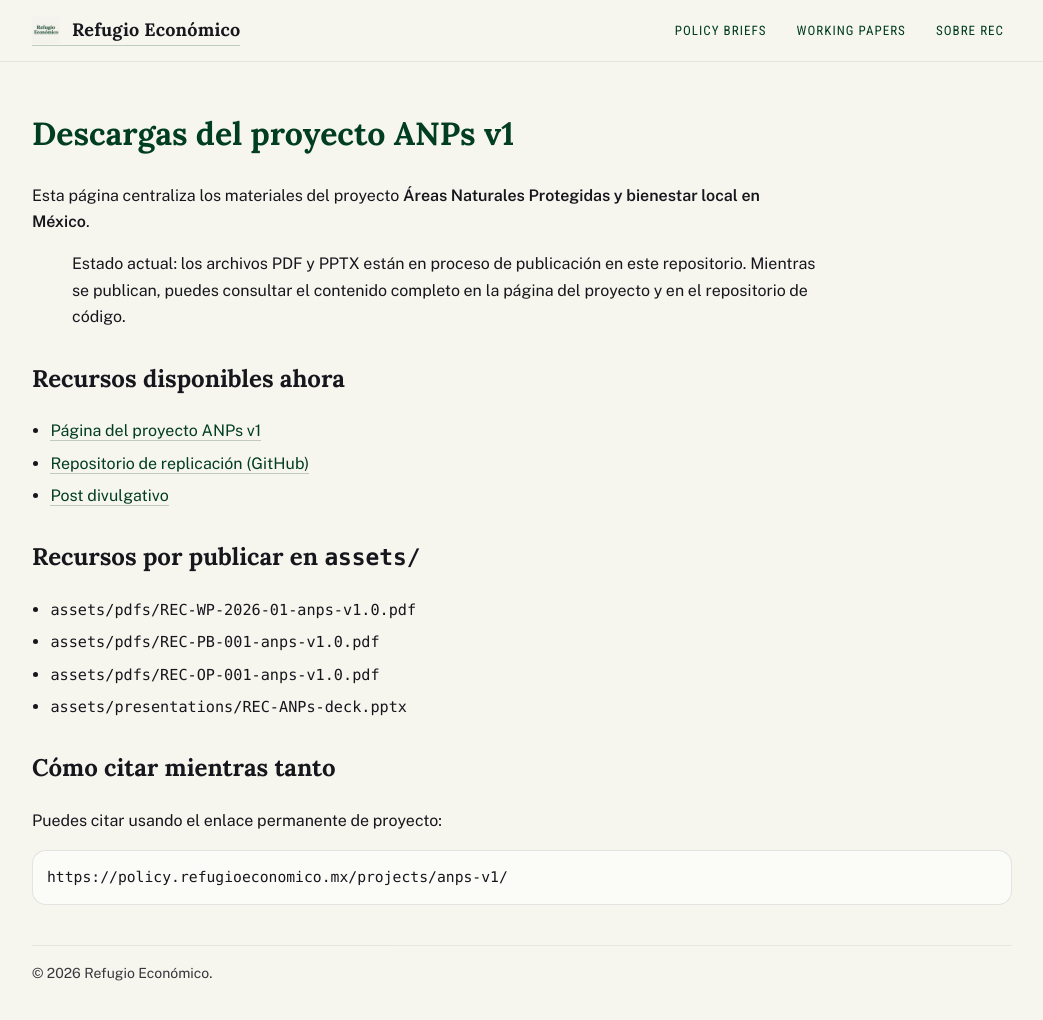
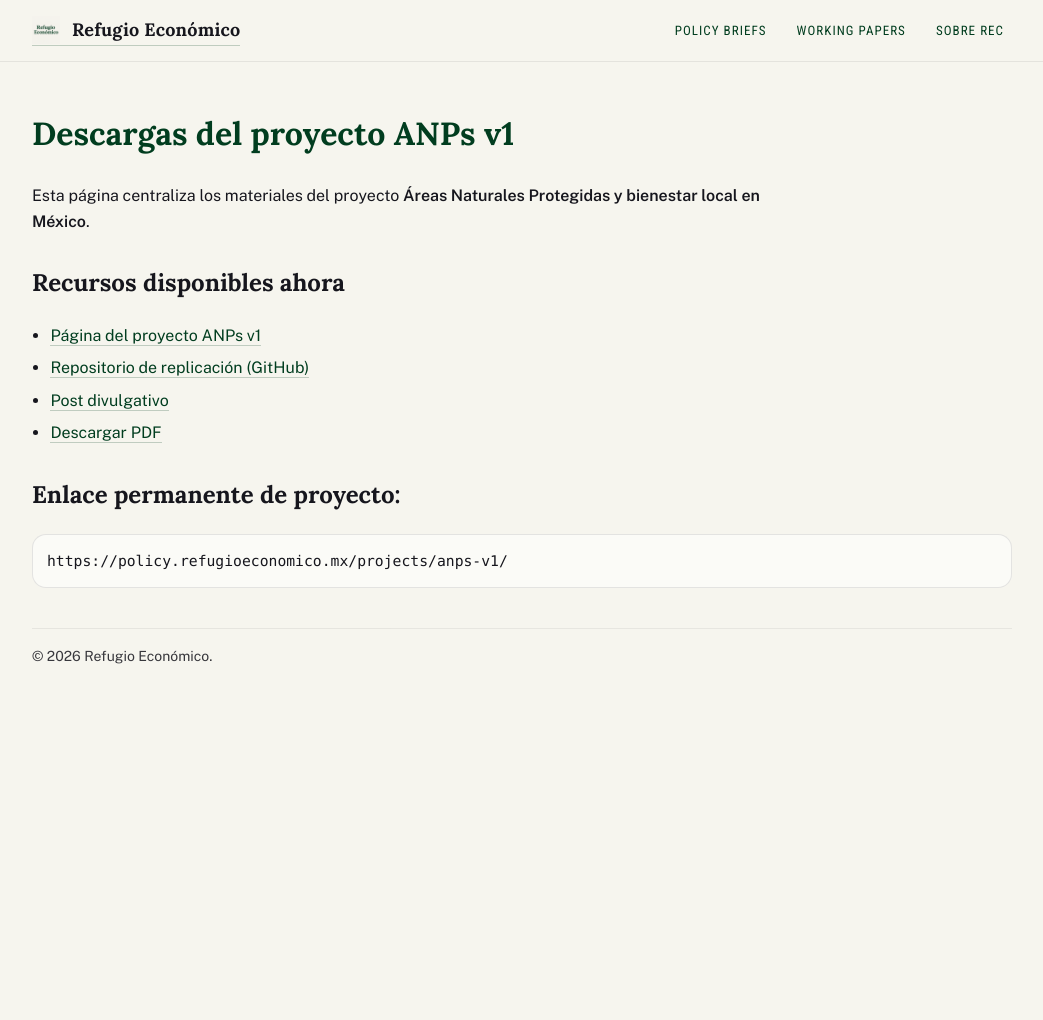
Before and after one commit to socapal/refugioeconomico.mx, a Jekyll site: the page built from downloads_anps_v1.md, in a window 1280 px wide and 1049 px high. Shown: the top 1020 px of the window, without its empty margins (118-1161 px from the left). Built offline with Jekyll 4.4.1, drawn with Linux system fonts in a browser that asks for light colours.

Commit message:
Update ANPs v1 links and remove placeholder assets
Update downloads and project pages for ANPs v1: replace replication repo and divulgative post links (now pointing to socapal GitHub and refugioeconomico.substack), add direct PDF download link from CIDE repository, remove the placeholder "Recursos por publicar" assets section and the transient status note, and adjust the project page button to the new Substack post. This cleans up outdated links and removes TODO asset placeholders.

````diff
--- a/downloads_anps_v1.md
+++ b/downloads_anps_v1.md
@@ -8,24 +8,15 @@ permalink: /downloads/anps-v1/
 
 Esta página centraliza los materiales del proyecto **Áreas Naturales Protegidas y bienestar local en México**.
 
-> Estado actual: los archivos PDF y PPTX están en proceso de publicación en este repositorio. Mientras se publican, puedes consultar el contenido completo en la página del proyecto y en el repositorio de código.
 
 ## Recursos disponibles ahora
 
 - [Página del proyecto ANPs v1]({{ '/projects/anps-v1/' | relative_url }})
-- [Repositorio de replicación (GitHub)](https://github.com/sebasdepapel/anps-impacto)
-- [Post divulgativo](https://refugioeconomico.mx/anps-bienestar)
+- [Repositorio de replicación (GitHub)](https://github.com/socapal/impactos-anps_2020)
+- [Post divulgativo](https://refugioeconomico.substack.com/)
+- [Descargar PDF]( https://repositorio-digital.cide.edu/themes/Mirage2/scripts/pdfjs/web/viewer.html?file=/bitstream/handle/11651/5294/171805.pdf)
 
-## Recursos por publicar en `assets/`
-
-- `assets/pdfs/REC-WP-2026-01-anps-v1.0.pdf`
-- `assets/pdfs/REC-PB-001-anps-v1.0.pdf`
-- `assets/pdfs/REC-OP-001-anps-v1.0.pdf`
-- `assets/presentations/REC-ANPs-deck.pptx`
-
-## Cómo citar mientras tanto
-
-Puedes citar usando el enlace permanente de proyecto:
+## Enlace permanente de proyecto:
 
 ```text
 https://policy.refugioeconomico.mx/projects/anps-v1/
````
Also changed, not shown: projects/anps-v1.md (+1 -1 lines).
